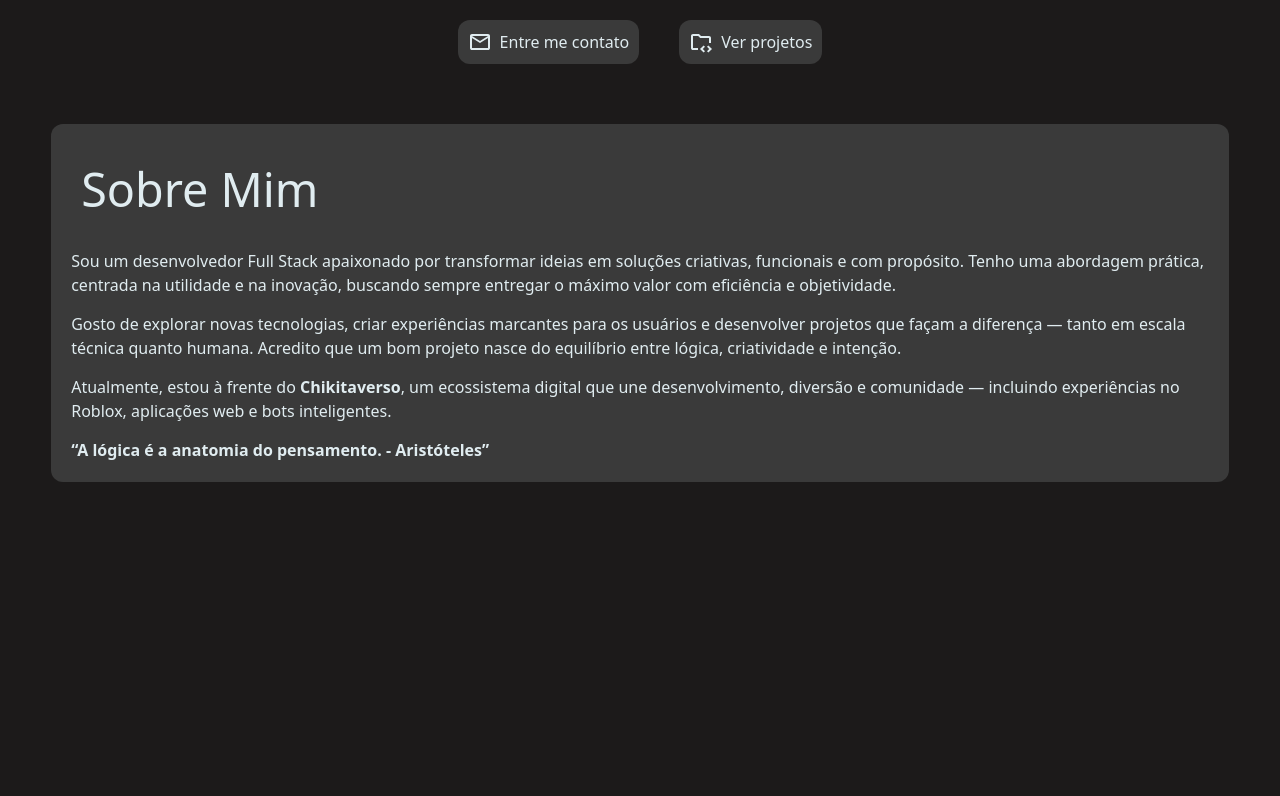
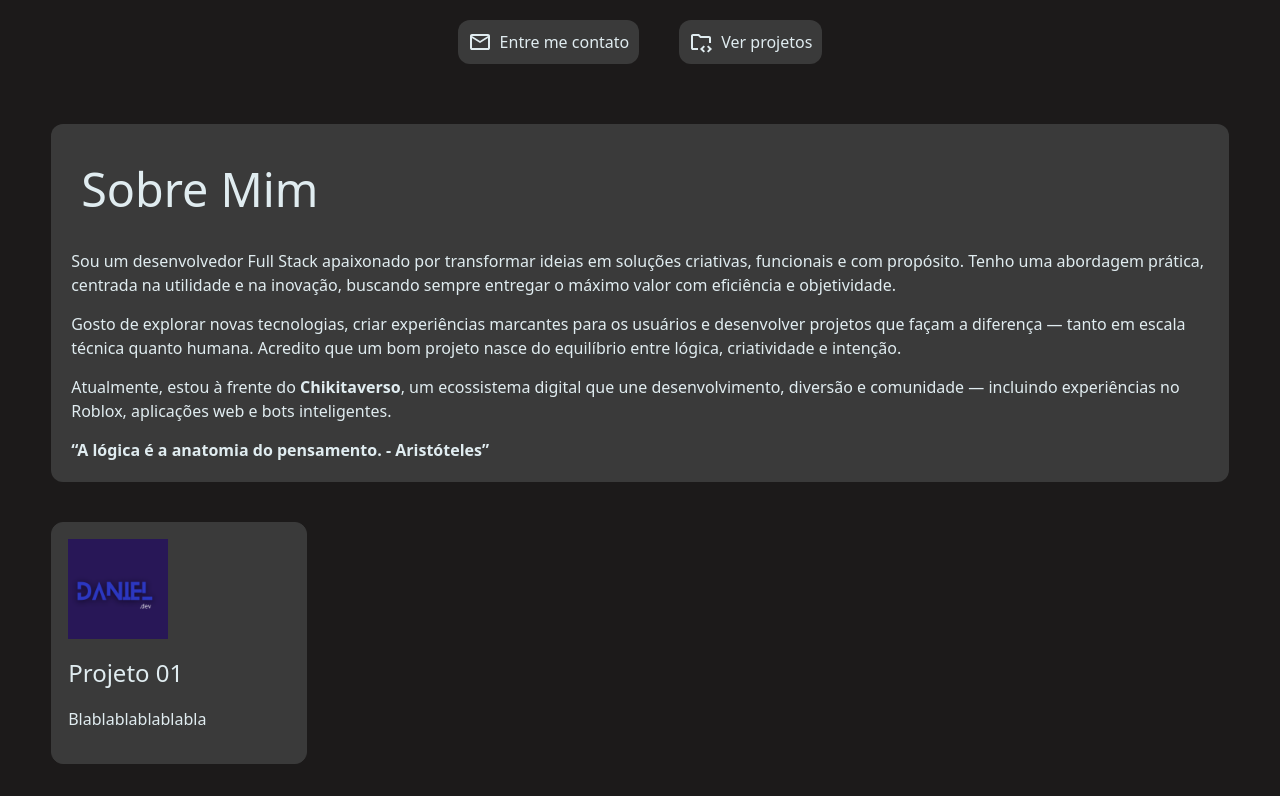
Before and after one commit to devdaniel28/Portfolio, a Next.js app in the folder frontend/: page / in a window 1280 px wide. Shown: the part 474-1270 px from the top of the page. Before the commit the page ends 996 px from the top, so only its background shows below. Built offline with nearby package versions, Linux system fonts and the light colour scheme; a web font is replaced by a local one.

Commit message:
Criando o componente Projetos.jsx e estilizando ele

```diff
--- a/frontend/src/app/page.jsx
+++ b/frontend/src/app/page.jsx
@@ -1,6 +1,4 @@
 import Image from "next/image";
-
-//Todo: fazer o componentes "Projetos"
 
 //! Components
 import LinkButton from "@/components/ui/LinkButton/LinkButton";
@@ -36,7 +34,22 @@ export default function Home() {
       </section>
 
       <section id='projects'>
+          <Projetos title='Projeto 01' desq='Blablablablablabla' img='/dvcDaniel.png'>
+            <svg width="800px" height="800px" viewBox="0 0 32 32" fill="none" xmlns="http://www.w3.org/2000/svg">
+                <rect x="2" y="2" width="28" height="28" fill="#FFCA28"/>
+                  <path d="M19 25.2879L21.0615 23.9237C21.2231 24.4313 22.2462 25.6368 23.5385 25.6368C24.8308 25.6368 25.4308 24.931 25.4308 24.463C25.4308 23.1878 24.1112 22.7382 23.4774 22.5223C23.374 22.4871 23.289 22.4581 23.2308 22.4328C23.2009 22.4198 23.1558 22.4025 23.0979 22.3804C22.393 22.1111 19.7923 21.1175 19.7923 18.2373C19.7923 15.065 22.8538 14.7002 23.5462 14.7002C23.9991 14.7002 26.1769 14.7557 27.2615 16.7939L25.2615 18.1898C24.8231 17.3015 24.0946 17.0081 23.6462 17.0081C22.5385 17.0081 22.3077 17.8201 22.3077 18.1898C22.3077 19.227 23.5112 19.6919 24.5273 20.0844C24.7932 20.1871 25.0462 20.2848 25.2615 20.3866C26.3692 20.91 28 21.7666 28 24.463C28 25.8136 26.8672 28.0002 24.0154 28.0002C20.1846 28.0002 19.1692 25.7003 19 25.2879Z" fill="#3E3E3E"/>
+                    <path d="M9 25.5587L11.1487 24.1953C11.317 24.7026 11.9713 25.638 12.9205 25.638C13.8698 25.638 14.3557 24.663 14.3557 24.1953V15.0002H16.9982V24.1953C17.041 25.4636 16.3376 28.0002 13.2332 28.0002C10.379 28.0002 9.19242 26.3039 9 25.5587Z" fill="#3E3E3E"/>
+            </svg>
 
+            <svg height="800px" width="800px" xmlns="http://www.w3.org/2000/svg"
+                aria-label="CSS3" role="img"
+                viewBox="0 0 512 512"><path fill="#264de4"
+                d="M72 460L30 0h451l-41 460-184 52"/><path fill="#2965f1"
+                d="M256 37V472l149-41 35-394"/><path fill="#ebebeb"
+                d="m114 94h142v56H119m5 58h132v57H129m3 28h56l4 45 64 17v59L139 382"/><path fill="#ffffff"
+                d="m256 208v57h69l-7 73-62 17v59l115-32 26-288H256v56h80l-5.5 58Z"/>
+            </svg>
+          </Projetos>
       </section>
     </>
   );
--- a/frontend/src/components/layout/Header/Header.module.css
+++ b/frontend/src/components/layout/Header/Header.module.css
@@ -17,7 +17,9 @@
 }
 
 .header h1 {
-    font-size: 20pt;
+    font-size: 1.8rem;
+    text-shadow: 0 0 10px #3897e5, 0 0 20px #3897e5;
+
     flex-grow: 4;
 }
 
--- a/frontend/src/components/ui/Projetos/Projetos.jsx
+++ b/frontend/src/components/ui/Projetos/Projetos.jsx
@@ -1,10 +1,36 @@
 const styles = require('./Projetos.module.css')
+import Image from 'next/image'
 
-export default function Projetos() {
+export default function Projetos({title, desq, img, tolls}) {
+
+    const variableTitle = title
+    const variableDesq = desq //* desq == Description
+    const variableImage = `${img}`
+    const {
+      html = false,
+      css = false,
+      javascript = false,
+      react = false,
+      next = false,
+      node = false,
+      express = false,
+      firebase = false,
+    } = tolls || {} //Todo: Terminar o componentes Projetos
 
     return (
         <article className={styles.projetos}>
+            <Image
+                src={variableImage}
+                alt='Imagem do projeto'
+                width={0}
+                height={0}
+                className={styles.projectimg}
+            />
+            <h2>{variableTitle}</h2>
+                <p>{variableDesq}</p>
+            <section>
 
+            </section>
         </article>
     )
 }
--- a/frontend/src/components/ui/Projetos/Projetos.module.css
+++ b/frontend/src/components/ui/Projetos/Projetos.module.css
@@ -0,0 +1,36 @@
+.projetos {
+    min-height: 20vh;
+    height: auto;
+    width: 20vw;
+
+    display: flex;
+    flex-direction: column;
+    gap: 1rem;
+
+    padding: 1rem;
+    margin: 4vh 4vw;
+
+    background: #3a3a3a;
+    border: #3a3a3a solid 1px;
+    border-radius: 12px;
+}
+
+.projetos h2 {
+    font-size: 1.5rem;
+}
+
+.projetos section {
+    display: flex;
+    gap: 0.5rem;
+    align-items: center;
+}
+
+.projetos section svg {
+    width: 30px;
+    height: 30px;
+}
+
+.projectimg {
+    width: 100px;
+    height: 100px;
+}
```
